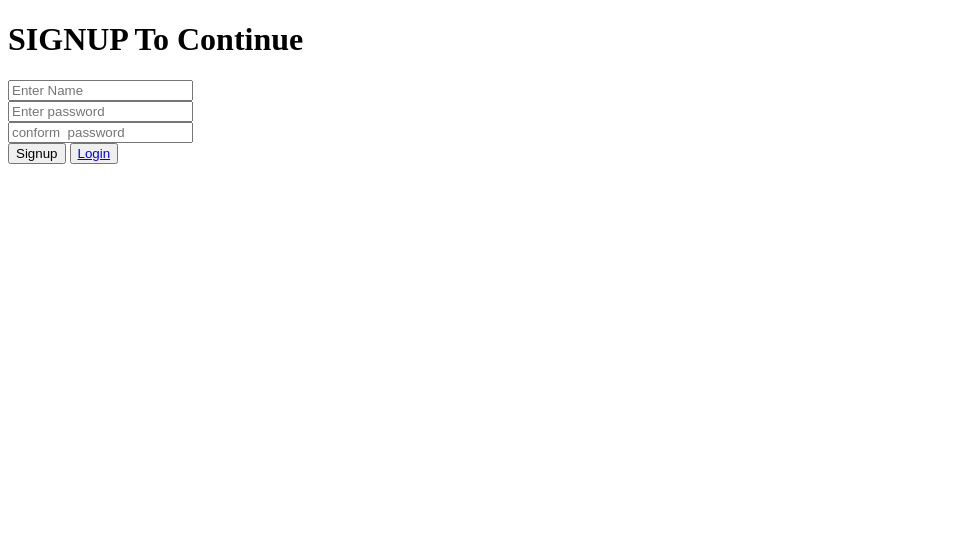
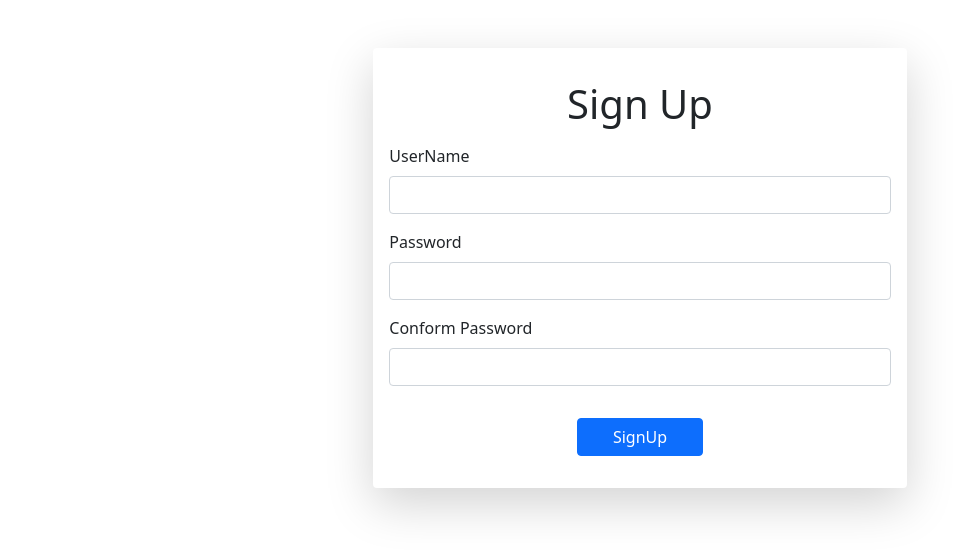
Before and after one commit to nikhilmarathe2681/Database_Project, a PHP site: page /loginsystem/signup.php in a window 1280 px wide. Shown: the top 556 px of the page, without its empty margins (0-975 px from the left). Run offline with PHP 8.4, Linux system fonts and the light colour scheme; some libraries are stand-ins or nearby versions.

Commit message:
3rd Commit

```diff
--- a/loginsystem/signup.php
+++ b/loginsystem/signup.php
@@ -20,7 +20,10 @@ if($_SERVER['REQUEST_METHOD']=="POST"){
     $num=mysqli_num_rows($result);
 
     if($num>0){
-        echo "username Already Exists";
+        echo '<div class="alert alert-danger alert-dismissible fade show" role="alert">
+        <strong>Error!</strong> Username Already in Use
+        <button type="button" class="btn-close" data-bs-dismiss="alert" aria-label="Close"></button>
+      </div>';
     }
     else{
 
@@ -32,12 +35,18 @@ if($_SERVER['REQUEST_METHOD']=="POST"){
             $result=mysqli_query($con,$sql);
             if($result){
                 $sign=true;
-                echo "signup is completed successfully";
+                echo '<div class="alert alert-success alert-dismissible fade show" role="alert">
+                <strong>Success!</strong> You account is Created
+                <button type="button" class="btn-close" data-bs-dismiss="alert" aria-label="Close"></button>
+              </div>';
             }
 
         }
         else{
-            echo "password Does not match";
+            echo '<div class="alert alert-warning alert-dismissible fade show" role="alert">
+            <strong>Warning!</strong> Passwords Do not matched
+            <button type="button" class="btn-close" data-bs-dismiss="alert" aria-label="Close"></button>
+          </div>';
         }
     }
 
@@ -47,28 +56,48 @@ if($_SERVER['REQUEST_METHOD']=="POST"){
 
 ?>
 
+<!doctype html>
+<html lang="en">
+  <head>
+    <!-- Required meta tags -->
+    <meta charset="utf-8">
+    <meta name="viewport" content="width=device-width, initial-scale=1">
+
+    <!-- Bootstrap CSS -->
+    <link href="https://cdn.jsdelivr.net/npm/bootstrap@5.0.0-beta1/dist/css/bootstrap.min.css" rel="stylesheet" integrity="sha384-giJF6kkoqNQ00vy+HMDP7azOuL0xtbfIcaT9wjKHr8RbDVddVHyTfAAsrekwKmP1" crossorigin="anonymous">
+
+    <title>SignUp</title>
+  </head>
+  <body>
+      <div class="container my-5 "></div>
+      <div class="container col-md-5 my-5 shadow-lg p-3 mb-5 bg-white rounded">
+        <h1 class="text-center my-3">Sign Up</h1>
+
+    <form action="signup.php" method="POST">
+  <div class="mb-3">
+    <label for="exampleInputEmail1" class="form-label">UserName</label>
+    <input type="text" name="username" class="form-control" id="exampleInputEmail1" aria-describedby="emailHelp">
+
+  </div>
+  <div class="mb-3">
+    <label for="exampleInputPassword1" class="form-label">Password</label>
+    <input type="password" name="password" class="form-control" id="exampleInputPassword1">
+  </div>
+  <div class="mb-3">
+    <label for="exampleInputPassword1" class="form-label">Conform Password</label>
+    <input type="password" name="cpassword" class="form-control" id="exampleInputPassword1">
+  </div>
+  <div class="text-center">
+  <button type="submit" class="btn btn-primary col-3 my-3">SignUp</button>
+  </div>
+</form>
+    </div>
 
 
-<!DOCTYPE html>
-<html lang="en">
-<head>
-    <meta charset="UTF-8">
-    <meta name="viewport" content="width=device-width, initial-scale=1.0">
-    <title>signup</title>
-</head>
-<body>
-<div class="container">
-<h1>SIGNUP To Continue</h1>
-        <form action="signup.php" method="POST">
-            <input type='text' name='username' id="first" placeholder="Enter Name"><br>
-            <input type="password" name='password' id='pass' placeholder="Enter password"><br>
-            <input type="password" name='cpassword' id='cpass' placeholder="conform  password"><br>
-            <button type="submit">Signup</button>
-            <button type="submit"><a href="login.php">Login</a></button>
-        </form>
+    <script src="https://cdn.jsdelivr.net/npm/bootstrap@5.0.0-beta1/dist/js/bootstrap.bundle.min.js" integrity="sha384-ygbV9kiqUc6oa4msXn9868pTtWMgiQaeYH7/t7LECLbyPA2x65Kgf80OJFdroafW" crossorigin="anonymous"></script>
 
+    <script src="https://cdn.jsdelivr.net/npm/@popperjs/core@2.5.4/dist/umd/popper.min.js" integrity="sha384-q2kxQ16AaE6UbzuKqyBE9/u/KzioAlnx2maXQHiDX9d4/zp8Ok3f+M7DPm+Ib6IU" crossorigin="anonymous"></script>
+    <script src="https://cdn.jsdelivr.net/npm/bootstrap@5.0.0-beta1/dist/js/bootstrap.min.js" integrity="sha384-pQQkAEnwaBkjpqZ8RU1fF1AKtTcHJwFl3pblpTlHXybJjHpMYo79HY3hIi4NKxyj" crossorigin="anonymous"></script>
 
-    </div>
-
-</body>
+  </body>
 </html>
```
Also changed, not shown: css/styles.css (+7 -7 lines), loginsystem/login.php (+39 -15 lines), css/swiper.css, images/1.jpg (added), images/2.jpg (added), images/3.jpg (added), images/ex-header-background.jpg (deleted), images/header-background.jpg (deleted), images/testimonials-background.jpg (deleted).
